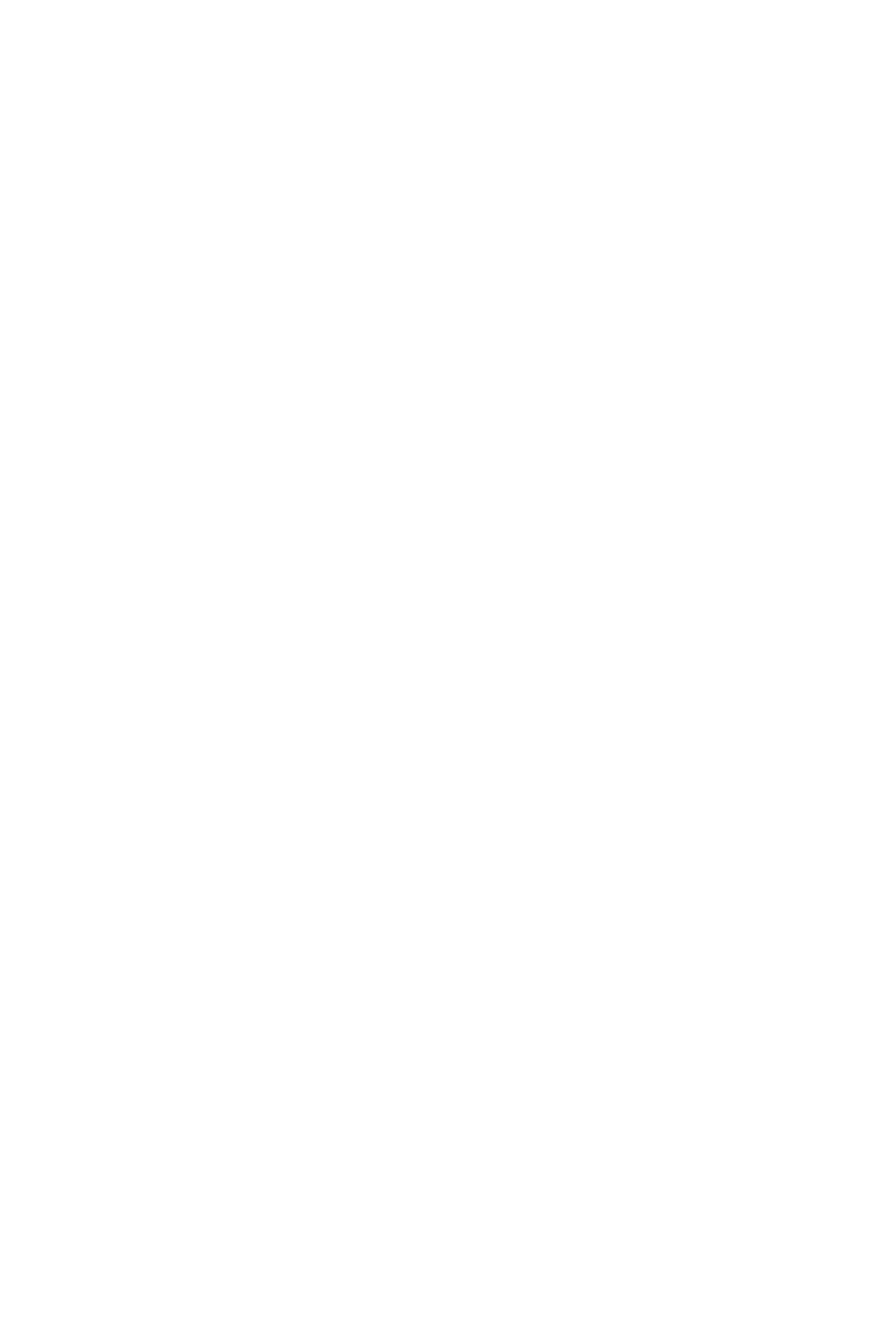
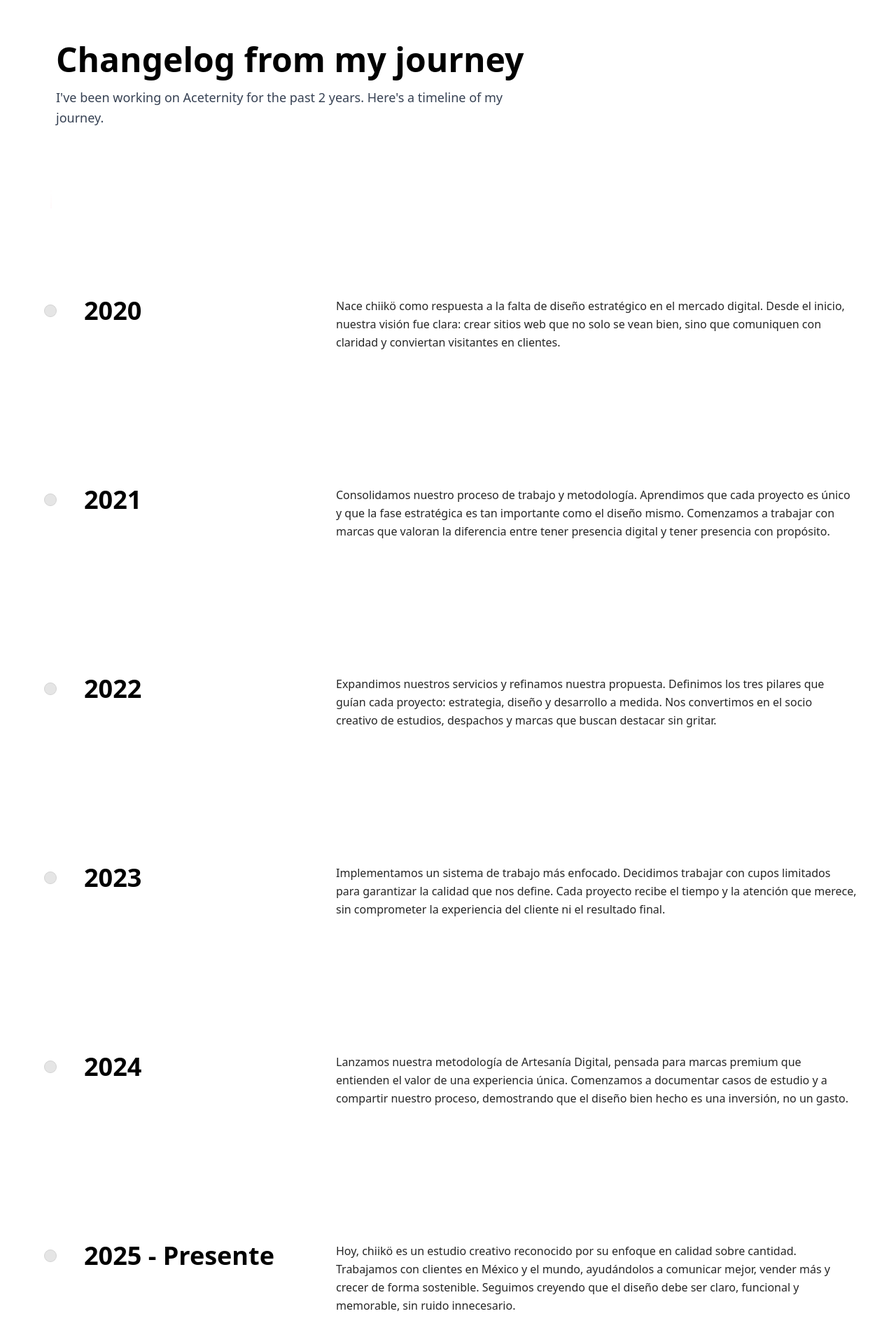
Before and after one commit to carrada/chiiko-website, a React (Vite) app: page /nosotros in a window 1280 px wide. Before the commit this address had no page. Shown: the part 300-2220 px from the top of the page at 70% size. Before the commit the page ends 800 px from the top, so only its background shows below. Built offline with nearby package versions, Linux system fonts and the light colour scheme.

Commit message:
feat: Add About page with Timeline component and update navigation, styling updates to Timeline

```diff
--- a/package.json
+++ b/package.json
@@ -15,7 +15,7 @@
     "class-variance-authority": "^0.7.1",
     "clsx": "^2.1.1",
     "i18next": "^25.7.4",
-    "motion": "^12.26.1",
+    "motion": "^12.27.0",
     "react": "^19.2.0",
     "react-dom": "^19.2.0",
     "react-i18next": "^16.5.3",
--- a/src/App.tsx
+++ b/src/App.tsx
@@ -15,6 +15,7 @@ import TermsAndConditions from "@/components/TermsAndConditions";
 import CookiePolicy from "@/components/CookiePolicy";
 import LegalNotice from "@/components/LegalNotice";
 import Plans from "@/components/Plans";
+import About from "@/components/About";
 import { useState, useEffect } from "react";
 import { motion, AnimatePresence } from "motion/react";
 import { useTranslation } from "react-i18next";
@@ -58,6 +59,7 @@ function App() {
         <Route path="/cookies" element={<CookiePolicy />} />
         <Route path="/legal" element={<LegalNotice />} />
         <Route path="/planes" element={<Plans />} />
+        <Route path="/nosotros" element={<About />} />
         <Route path="/" element={
           <>
             <AnimatePresence>
--- /dev/null
+++ b/src/components/About.tsx
@@ -0,0 +1,173 @@
+import { useTranslation } from "react-i18next";
+import { ResizableNavbarDemo } from "@/components/ResizableNavbarDemo";
+import Footer from "@/components/Footer";
+import { Timeline } from "@/components/ui/timeline";
+
+const SpanishTimeline = [
+  {
+    title: "2020",
+    content: (
+      <div>
+        <p className="text-neutral-800 dark:text-neutral-200 text-sm md:text-base font-light mb-8 leading-relaxed">
+          Nace chiikö como respuesta a la falta de diseño estratégico en el mercado digital.
+          Desde el inicio, nuestra visión fue clara: crear sitios web que no solo se vean bien,
+          sino que comuniquen con claridad y conviertan visitantes en clientes.
+        </p>
+      </div>
+    ),
+  },
+  {
+    title: "2021",
+    content: (
+      <div>
+        <p className="text-neutral-800 dark:text-neutral-200 text-sm md:text-base font-light mb-8 leading-relaxed">
+          Consolidamos nuestro proceso de trabajo y metodología. Aprendimos que cada proyecto
+          es único y que la fase estratégica es tan importante como el diseño mismo.
+          Comenzamos a trabajar con marcas que valoran la diferencia entre tener presencia
+          digital y tener presencia con propósito.
+        </p>
+      </div>
+    ),
+  },
+  {
+    title: "2022",
+    content: (
+      <div>
+        <p className="text-neutral-800 dark:text-neutral-200 text-sm md:text-base font-light mb-8 leading-relaxed">
+          Expandimos nuestros servicios y refinamos nuestra propuesta. Definimos los tres pilares
+          que guían cada proyecto: estrategia, diseño y desarrollo a medida. Nos convertimos en
+          el socio creativo de estudios, despachos y marcas que buscan destacar sin gritar.
+        </p>
+      </div>
+    ),
+  },
+  {
+    title: "2023",
+    content: (
+      <div>
+        <p className="text-neutral-800 dark:text-neutral-200 text-sm md:text-base font-light mb-8 leading-relaxed">
+          Implementamos un sistema de trabajo más enfocado. Decidimos trabajar con cupos limitados
+          para garantizar la calidad que nos define. Cada proyecto recibe el tiempo y la atención
+          que merece, sin comprometer la experiencia del cliente ni el resultado final.
+        </p>
+      </div>
+    ),
+  },
+  {
+    title: "2024",
+    content: (
+      <div>
+        <p className="text-neutral-800 dark:text-neutral-200 text-sm md:text-base font-light mb-8 leading-relaxed">
+          Lanzamos nuestra metodología de Artesanía Digital, pensada para marcas premium que
+          entienden el valor de una experiencia única. Comenzamos a documentar casos de estudio
+          y a compartir nuestro proceso, demostrando que el diseño bien hecho es una inversión,
+          no un gasto.
+        </p>
+      </div>
+    ),
+  },
+  {
+    title: "2025 - Presente",
+    content: (
+      <div>
+        <p className="text-neutral-800 dark:text-neutral-200 text-sm md:text-base font-light mb-8 leading-relaxed">
+          Hoy, chiikö es un estudio creativo reconocido por su enfoque en calidad sobre cantidad.
+          Trabajamos con clientes en México y el mundo, ayudándolos a comunicar mejor, vender más
+          y crecer de forma sostenible. Seguimos creyendo que el diseño debe ser claro, funcional
+          y memorable, sin ruido innecesario.
+        </p>
+      </div>
+    ),
+  },
+];
+
+const EnglishTimeline = [
+  {
+    title: "2020",
+    content: (
+      <div>
+        <p className="text-neutral-800 dark:text-neutral-200 text-sm md:text-base font-light mb-8 leading-relaxed">
+          chiikö was born as a response to the lack of strategic design in the digital market.
+          From the beginning, our vision was clear: create websites that don't just look good,
+          but communicate clearly and convert visitors into clients.
+        </p>
+      </div>
+    ),
+  },
+  {
+    title: "2021",
+    content: (
+      <div>
+        <p className="text-neutral-800 dark:text-neutral-200 text-sm md:text-base font-light mb-8 leading-relaxed">
+          We consolidated our work process and methodology. We learned that each project is unique
+          and that the strategic phase is as important as the design itself. We started working
+          with brands that value the difference between having a digital presence and having
+          presence with purpose.
+        </p>
+      </div>
+    ),
+  },
+  {
+    title: "2022",
+    content: (
+      <div>
+        <p className="text-neutral-800 dark:text-neutral-200 text-sm md:text-base font-light mb-8 leading-relaxed">
+          We expanded our services and refined our proposal. We defined the three pillars that
+          guide each project: strategy, design, and custom development. We became the creative
+          partner for studios, firms, and brands looking to stand out without shouting.
+        </p>
+      </div>
+    ),
+  },
+  {
+    title: "2023",
+    content: (
+      <div>
+        <p className="text-neutral-800 dark:text-neutral-200 text-sm md:text-base font-light mb-8 leading-relaxed">
+          We implemented a more focused work system. We decided to work with limited slots to
+          guarantee the quality that defines us. Each project receives the time and attention
+          it deserves, without compromising the client experience or the final result.
+        </p>
+      </div>
+    ),
+  },
+  {
+    title: "2024",
+    content: (
+      <div>
+        <p className="text-neutral-800 dark:text-neutral-200 text-sm md:text-base font-light mb-8 leading-relaxed">
+          We launched our Digital Craftsmanship methodology, designed for premium brands that
+          understand the value of a unique experience. We started documenting case studies and
+          sharing our process, demonstrating that well-done design is an investment, not an expense.
+        </p>
+      </div>
+    ),
+  },
+  {
+    title: "2025 - Present",
+    content: (
+      <div>
+        <p className="text-neutral-800 dark:text-neutral-200 text-sm md:text-base font-light mb-8 leading-relaxed">
+          Today, chiikö is a creative studio recognized for its focus on quality over quantity.
+          We work with clients in Mexico and around the world, helping them communicate better,
+          sell more, and grow sustainably. We continue to believe that design should be clear,
+          functional, and memorable, without unnecessary noise.
+        </p>
+      </div>
+    ),
+  },
+];
+
+export default function About() {
+  const { i18n } = useTranslation();
+  const timelineData = i18n.language === 'es' ? SpanishTimeline : EnglishTimeline;
+
+  return (
+    <div className="min-h-screen bg-white">
+      <ResizableNavbarDemo />
+      <div className="py-12 tablet:py-16 md:py-24"></div>
+      <Timeline data={timelineData} />
+      <Footer />
+    </div>
+  );
+}
--- a/src/components/Footer.tsx
+++ b/src/components/Footer.tsx
@@ -6,7 +6,7 @@ export default function Footer() {
 
   const navLinks = [
     { label: t('nav.home'), href: '/' },
-    { label: t('nav.about'), href: '#nosotros' },
+    { label: t('nav.about'), href: '/nosotros' },
     { label: t('nav.method'), href: '#metodo' },
     { label: t('nav.plans'), href: '/planes' },
     { label: t('nav.contact'), href: '#contacto' },
--- a/src/components/ResizableNavbarDemo.tsx
+++ b/src/components/ResizableNavbarDemo.tsx
@@ -12,7 +12,7 @@ export function ResizableNavbarDemo() {
   const { t } = useTranslation();
 
   const navItems = [
-    { name: t('nav.about'), link: "#nosotros" },
+    { name: t('nav.about'), link: "/nosotros" },
     { name: t('nav.plans'), link: "/planes" },
     { name: t('nav.contact'), link: "#contacto" },
   ];
--- a/src/components/ui/timeline.tsx
+++ b/src/components/ui/timeline.tsx
@@ -37,32 +37,32 @@ export const Timeline = ({ data }: { data: TimelineEntry[] }) => {
       ref={containerRef}
     >
       <div className="max-w-7xl mx-auto py-20 px-4 md:px-8 lg:px-10">
-        <h2 className="text-lg md:text-4xl mb-4 text-black dark:text-white max-w-4xl">
+        <h2 className="text-4xl md:text-5xl font-bold text-black dark:text-white max-w-4xl mb-4">
           Changelog from my journey
         </h2>
-        <p className="text-neutral-700 dark:text-neutral-300 text-sm md:text-base max-w-sm">
+        <p className="text-base md:text-lg text-gray-700 dark:text-neutral-300 font-light leading-relaxed max-w-2xl">
           I&apos;ve been working on Aceternity for the past 2 years. Here&apos;s
           a timeline of my journey.
         </p>
       </div>
 
-      <div ref={ref} className="relative max-w-7xl mx-auto pb-20 px-4 md:px-8 lg:px-10">
+      <div ref={ref} className="relative max-w-7xl mx-auto pb-20">
         {data.map((item, index) => (
           <div
             key={index}
-            className="flex justify-start pt-20 md:pt-40 md:gap-10"
+            className="flex justify-start pt-10 md:pt-40 md:gap-10"
           >
             <div className="sticky flex flex-col md:flex-row z-40 items-center top-40 self-start max-w-xs lg:max-w-sm md:w-full">
               <div className="h-10 absolute left-3 md:left-3 w-10 rounded-full bg-white dark:bg-black flex items-center justify-center">
                 <div className="h-4 w-4 rounded-full bg-neutral-200 dark:bg-neutral-800 border border-neutral-300 dark:border-neutral-700 p-2" />
               </div>
-              <h3 className="hidden md:block text-xl md:pl-20 md:text-5xl font-bold text-neutral-500 dark:text-neutral-500 ">
+              <h3 className="hidden md:block text-2xl md:text-4xl md:pl-20 font-bold text-black dark:text-white">
                 {item.title}
               </h3>
             </div>
 
             <div className="relative pl-20 pr-4 md:pl-4 w-full">
-              <h3 className="md:hidden block text-2xl mb-4 text-left font-bold text-neutral-500 dark:text-neutral-500">
+              <h3 className="md:hidden block text-2xl mb-4 text-left font-bold text-black dark:text-white">
                 {item.title}
               </h3>
               {item.content}{" "}
@@ -73,14 +73,14 @@ export const Timeline = ({ data }: { data: TimelineEntry[] }) => {
           style={{
             height: height + "px",
           }}
-          className="absolute left-8 md:left-12 top-0 overflow-hidden w-[2px] bg-[linear-gradient(to_bottom,var(--tw-gradient-stops))] from-transparent from-[0%] via-neutral-200 dark:via-neutral-700 to-transparent to-[99%]  [mask-image:linear-gradient(to_bottom,transparent_0%,black_10%,black_90%,transparent_100%)] "
+          className="absolute md:left-8 left-8 top-0 overflow-hidden w-[2px] bg-[linear-gradient(to_bottom,var(--tw-gradient-stops))] from-transparent from-[0%] via-neutral-200 dark:via-neutral-700 to-transparent to-[99%]  [mask-image:linear-gradient(to_bottom,transparent_0%,black_10%,black_90%,transparent_100%)] "
         >
           <motion.div
             style={{
               height: heightTransform,
               opacity: opacityTransform,
             }}
-            className="absolute inset-x-0 top-0  w-[2px] bg-gradient-to-t from-purple-500 via-blue-500 to-transparent from-[0%] via-[10%] rounded-full"
+            className="absolute inset-x-0 top-0  w-[2px] bg-gradient-to-t from-pink-500 via-rose-400 to-transparent from-[0%] via-[10%] rounded-full"
           />
         </div>
       </div>
```
Also changed, not shown: 1 other file (tests, documents, lock files or other folders).
